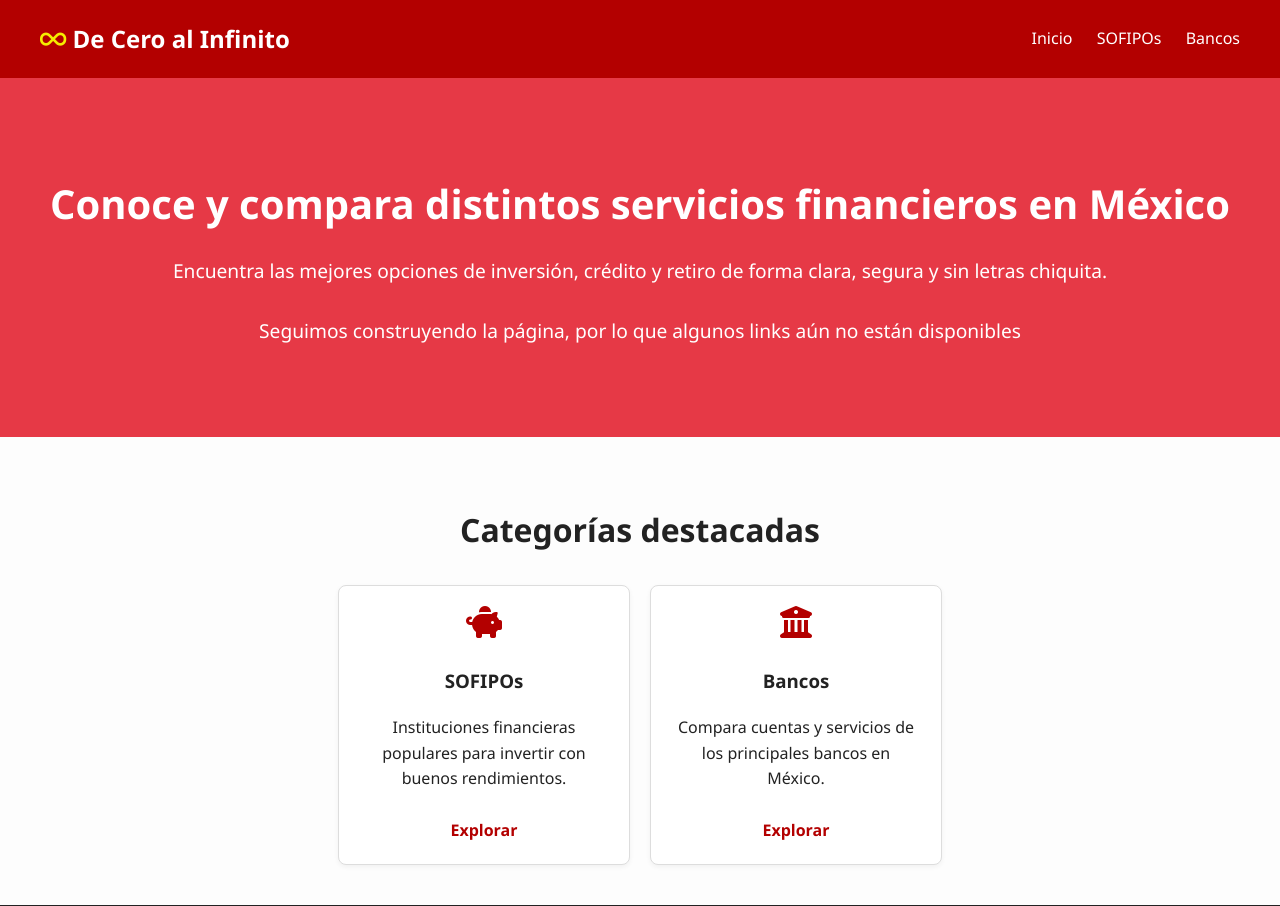
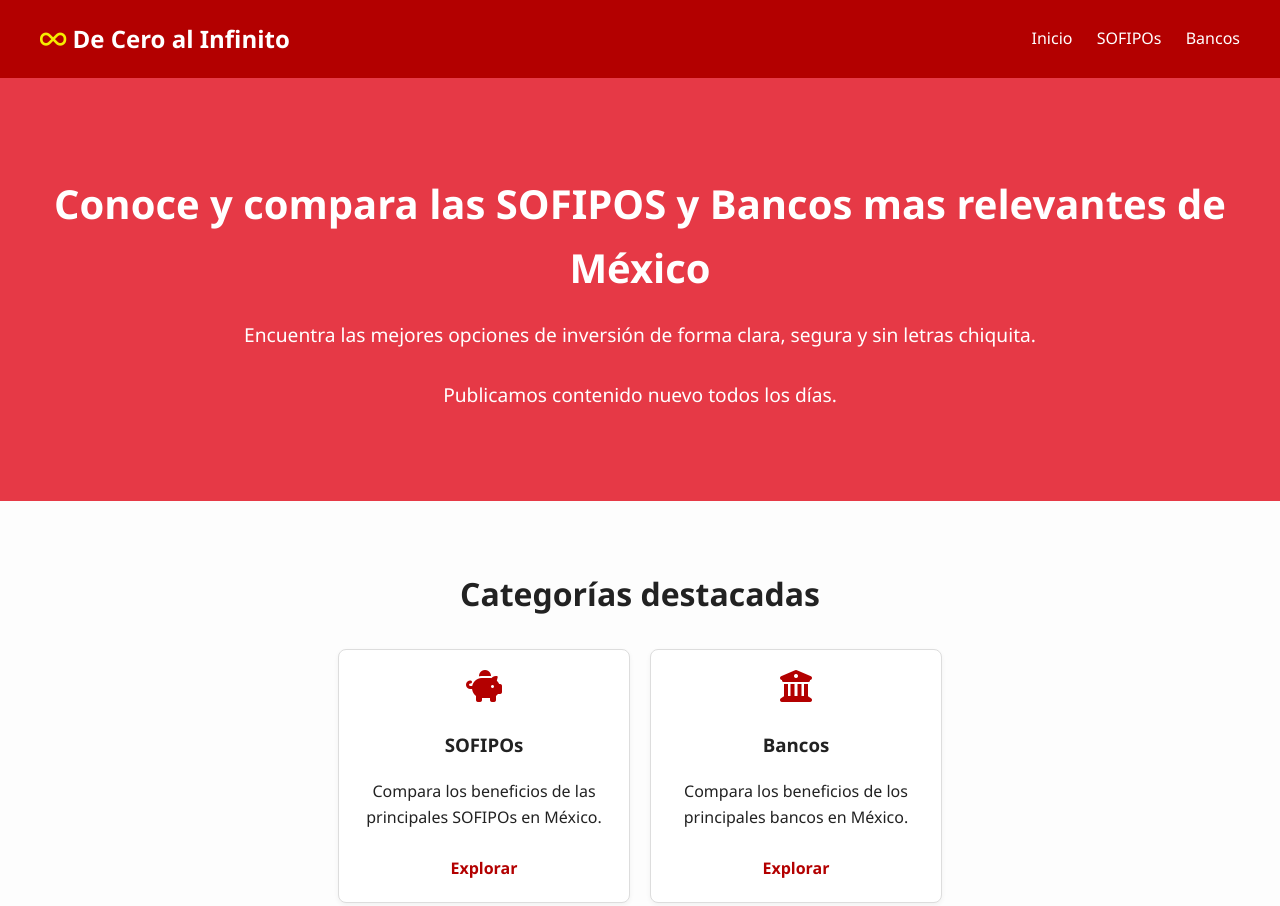
Before and after one commit to iguanopower2/blog-website, a plain HTML site: page index.html in a window 1280 px wide. Shown: the top 906 px of the page. Drawn offline with Linux system fonts and the light colour scheme.

Commit message:
Updated description and uala rate to 9%

```diff
--- a/data/bancos.json
+++ b/data/bancos.json
@@ -32,7 +32,7 @@
     {
     "nombre": "Ualá",
     "plazos": {
-      "Vista": 11,
+      "Vista": 9,
       "1 mes": null,
       "3 meses": null,
       "6 meses": null,
--- a/index.html
+++ b/index.html
@@ -37,9 +37,9 @@
 
   <main class="hero">
     <section class="hero-content">
-      <h1>Conoce y compara distintos servicios financieros en México</h1>
-      <p>Encuentra las mejores opciones de inversión, crédito y retiro de forma clara, segura y sin letras chiquita.</p>
-      <p>Seguimos construyendo la página, por lo que algunos links aún no están disponibles</p>
+      <h1>Conoce y compara las SOFIPOS y Bancos mas relevantes de México</h1>
+      <p>Encuentra las mejores opciones de inversión de forma clara, segura y sin letras chiquita.</p>
+      <p>Publicamos contenido nuevo todos los días.</p>
       <!--<a href="#categorias" class="btn-primary">Ver comparaciones</a>-->
     </section>
   </main>
@@ -50,13 +50,13 @@
       <div class="card">
         <i class="fas fa-piggy-bank fa-2x"></i>
         <h3>SOFIPOs</h3>
-        <p>Instituciones financieras populares para invertir con buenos rendimientos.</p>
+        <p>Compara los beneficios de las principales SOFIPOs en México.</p>
         <a href="sofipos.html" class="btn-link">Explorar</a>
       </div>
       <div class="card">
         <i class="fas fa-university fa-2x"></i>
         <h3>Bancos</h3>
-        <p>Compara cuentas y servicios de los principales bancos en México.</p>
+        <p>Compara los beneficios de los principales bancos en México.</p>
         <a href="bancos.html" class="btn-link">Explorar</a>
       </div>
       <!--
```
